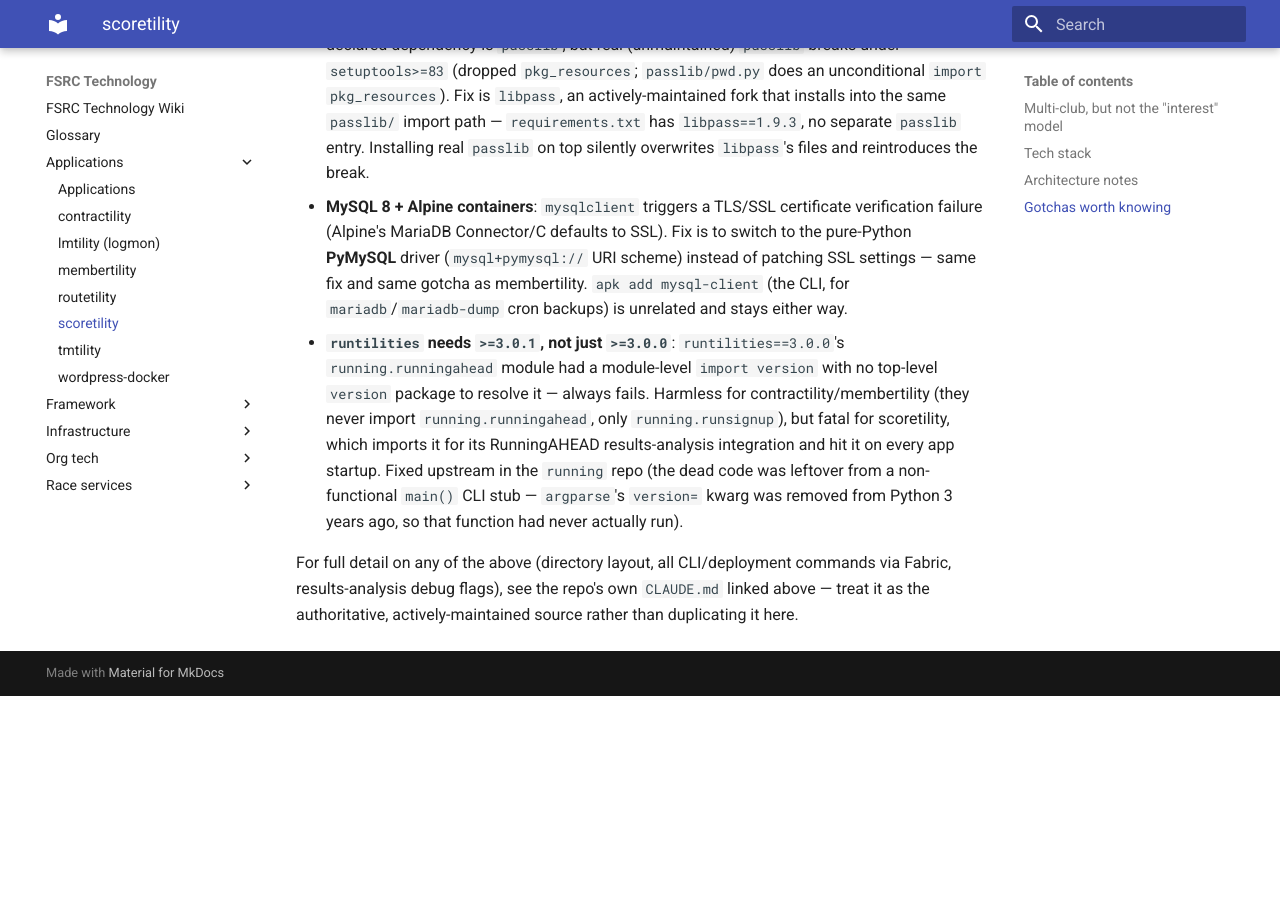
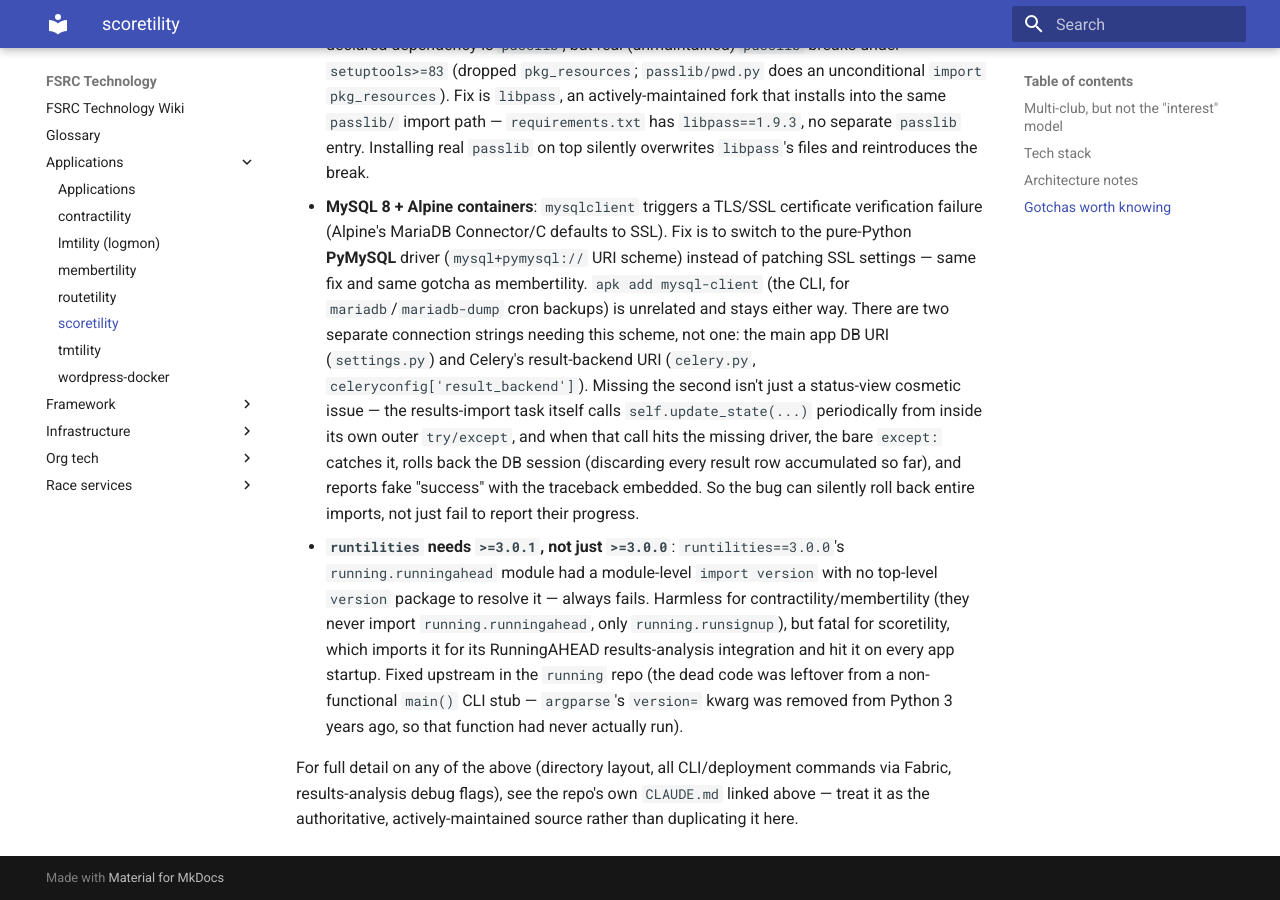
Before and after one commit to louking/fsrc-tech, an MkDocs documentation site: the page built from docs/applications/scoretility.md, in a window 1280 px wide and 900 px high, scrolled down 2463 px. Built offline with MkDocs 1.6.1 and Material for MkDocs 9.7.7, drawn with Linux system fonts in a browser that asks for light colours; before the commit the page ends 3159 px from its top, so only the background shows below that.

Commit message:
scoretility: extend PyMySQL gotcha with Celery result-backend fix
The mysql+pymysql:// scheme has to be set on two separate connection
strings, not one: the main app DB URI was already fixed, but Celery's
result-backend URI was still plain db+mysql://, which not only broke
the import-status view but could silently roll back an entire
in-progress results import (the task's own update_state() call hits
the missing driver inside a bare except, discarding accumulated rows
and reporting fake success). Filed and fixed as rrwebapp#685. Pulled
from rrwebapp's own CLAUDE.md per this wiki's sync convention.

Co-Authored-By: Claude Sonnet 5 <noreply@anthropic.com>

```diff
--- a/docs/applications/scoretility.md
+++ b/docs/applications/scoretility.md
@@ -37,7 +37,7 @@ scoretility is multi-club enabled — it supports separate membership, races, di
 - **Custom DataTables buttons** follow a two-file JS pattern: `beforedatatables.js` defines button handler functions that must exist before DataTables initializes (a button's Python `action` key is a string `eval()`'d client-side), and `afterdatatables.js` holds per-path post-init hooks.
 - **`RaceResult`'s unique constraint doesn't actually prevent duplicates**: it includes `runnername`, which the tabulate flow never sets (always `NULL`), and SQL unique constraints treat `NULL` as distinct from `NULL`. A fast double-click on a button using the shared `ajax_update_db_noform()` JS helper (which doesn't disable itself) can fire two overlapping tabulate requests that both pass the "results already exist" check before either commits, doubling every result. Mitigated client-side for the Tabulate button by disabling on click and re-enabling via a document-level `ajaxComplete` listener; other buttons using that helper remain exposed.
 - **Don't `pip install passlib` directly** — same gotcha as contractility: Flask-Security-Too's declared dependency is `passlib`, but real (unmaintained) `passlib` breaks under `setuptools>=83` (dropped `pkg_resources`; `passlib/pwd.py` does an unconditional `import pkg_resources`). Fix is `libpass`, an actively-maintained fork that installs into the same `passlib/` import path — `requirements.txt` has `libpass==1.9.3`, no separate `passlib` entry. Installing real `passlib` on top silently overwrites `libpass`'s files and reintroduces the break.
-- **MySQL 8 + Alpine containers**: `mysqlclient` triggers a TLS/SSL certificate verification failure (Alpine's MariaDB Connector/C defaults to SSL). Fix is to switch to the pure-Python **PyMySQL** driver (`mysql+pymysql://` URI scheme) instead of patching SSL settings — same fix and same gotcha as membertility. `apk add mysql-client` (the CLI, for `mariadb`/`mariadb-dump` cron backups) is unrelated and stays either way.
+- **MySQL 8 + Alpine containers**: `mysqlclient` triggers a TLS/SSL certificate verification failure (Alpine's MariaDB Connector/C defaults to SSL). Fix is to switch to the pure-Python **PyMySQL** driver (`mysql+pymysql://` URI scheme) instead of patching SSL settings — same fix and same gotcha as membertility. `apk add mysql-client` (the CLI, for `mariadb`/`mariadb-dump` cron backups) is unrelated and stays either way. There are two separate connection strings needing this scheme, not one: the main app DB URI (`settings.py`) and Celery's result-backend URI (`celery.py`, `celeryconfig['result_backend']`). Missing the second isn't just a status-view cosmetic issue — the results-import task itself calls `self.update_state(...)` periodically from inside its own outer `try/except`, and when that call hits the missing driver, the bare `except:` catches it, rolls back the DB session (discarding every result row accumulated so far), and reports fake "success" with the traceback embedded. So the bug can silently roll back entire imports, not just fail to report their progress.
 - **`runtilities` needs `>=3.0.1`, not just `>=3.0.0`**: `runtilities==3.0.0`'s `running.runningahead` module had a module-level `import version` with no top-level `version` package to resolve it — always fails. Harmless for contractility/membertility (they never import `running.runningahead`, only `running.runsignup`), but fatal for scoretility, which imports it for its RunningAHEAD results-analysis integration and hit it on every app startup. Fixed upstream in the `running` repo (the dead code was leftover from a non-functional `main()` CLI stub — `argparse`'s `version=` kwarg was removed from Python 3 years ago, so that function had never actually run).
 
 For full detail on any of the above (directory layout, all CLI/deployment commands via Fabric, results-analysis debug flags), see the repo's own `CLAUDE.md` linked above — treat it as the authoritative, actively-maintained source rather than duplicating it here.
```
Also changed, not shown: CHANGELOG.md (+4 -0 lines).
